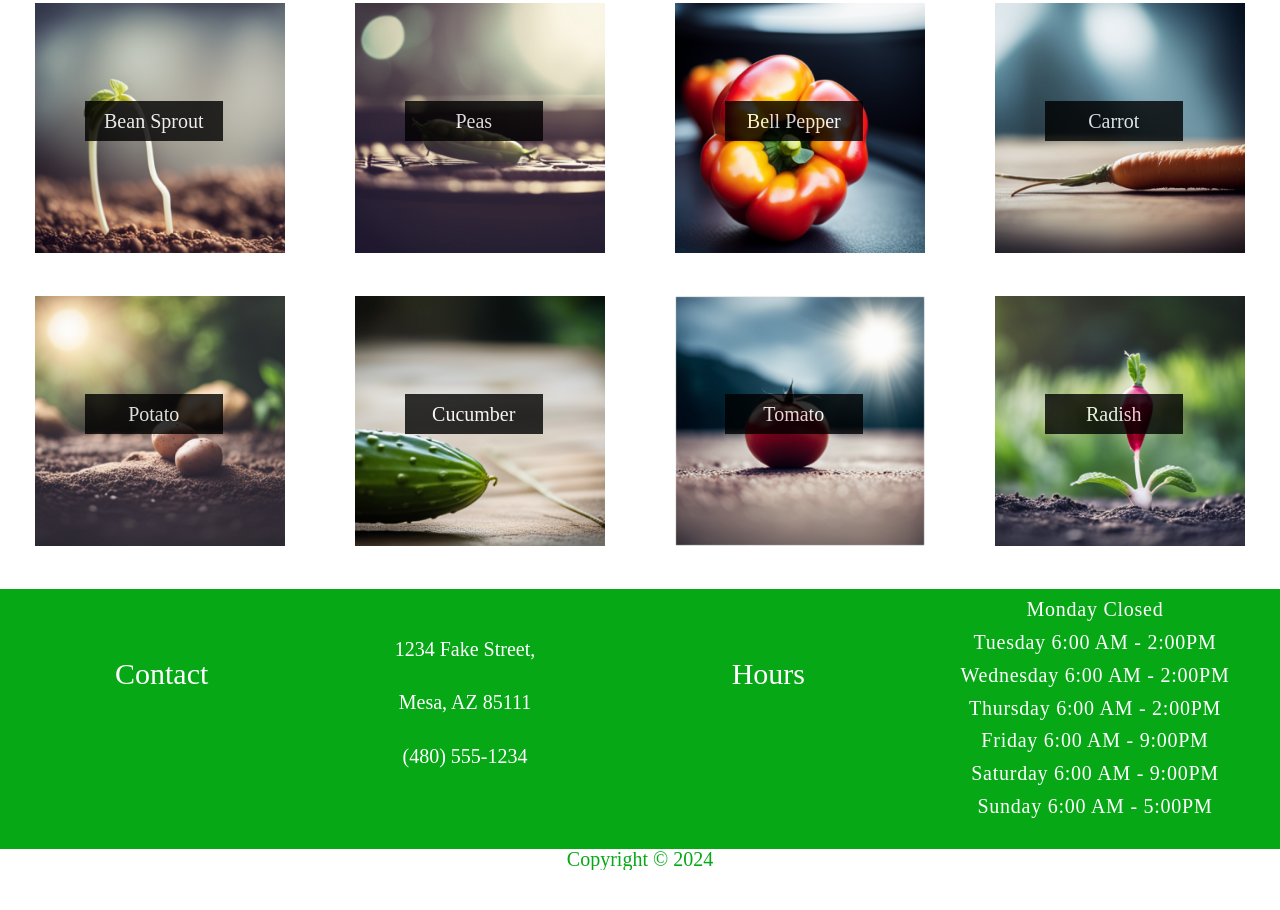
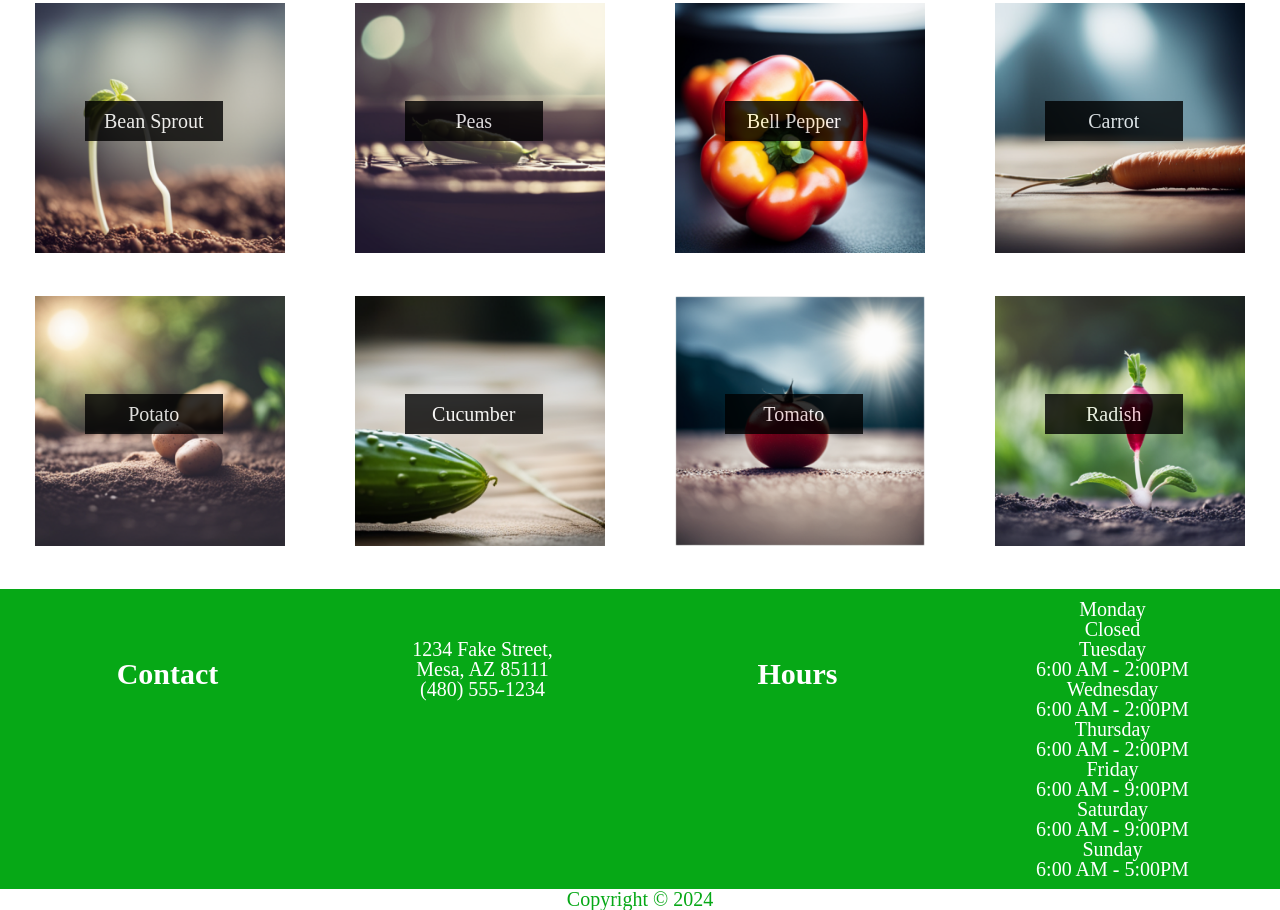
Before and after one commit to mpsiegle/farm, a plain HTML site: page index.html in a window 1280 px wide. Shown: the part 1809-2719 px from the top of the page. Before the commit the page ends 2679 px from the top, so only its background shows below. Drawn offline with Linux system fonts and the light colour scheme; a web font is replaced by a local one.

Commit message:
corrected "address" and time tags

```diff
--- a/index.html
+++ b/index.html
@@ -142,25 +142,34 @@
     </main>
 
     <footer>
-        <p id="contact">Contact</p>
+        <h2 id="contact">Contact</h2>
 
-        <div id="address">
-            <p>1234 Fake Street,</p>
-            <p>Mesa, AZ 85111</p>
-            <p>(480) 555-1234</p>
-        </div>
+        <address id="address">
+            1234 Fake Street,<br>
+            Mesa, AZ 85111<br>
+            (480) 555-1234<br>
+        </address>
 
-        <p id="hours">Hours</p>
+        <h2 id="hours">Hours</h2>
 
-        <div id="times">
-            <p>Monday Closed</p>
-            <p>Tuesday 6:00 AM - 2:00PM</p>
-            <p>Wednesday 6:00 AM - 2:00PM</p>
-            <p>Thursday 6:00 AM - 2:00PM</p>
-            <p>Friday 6:00 AM - 9:00PM </p>
-            <p>Saturday 6:00 AM - 9:00PM </p>
-            <p>Sunday 6:00 AM - 5:00PM</p>
-        </div>
+
+           <dl>
+            <dt>Monday</dt>
+            <dd>Closed</dd>
+            <dt>Tuesday</dt>
+            <dd>6:00 AM - 2:00PM</dd>
+            <dt>Wednesday</dt>
+            <dd>6:00 AM - 2:00PM</dd>
+            <dt>Thursday</dt>
+            <dd>6:00 AM - 2:00PM</dd>
+            <dt>Friday</dt>
+            <dd>6:00 AM - 9:00PM</dd>
+            <dt>Saturday</dt>
+            <dd>6:00 AM - 9:00PM</dd>
+            <dt>Sunday</dt>
+            <dd>6:00 AM - 5:00PM</dd>
+          </dl>
+
 
     </footer>
     <p id="copyright">Copyright &copy; 2024</p>
--- a/style.css
+++ b/style.css
@@ -2,10 +2,10 @@
    v2.0 | 20110126
    License: none (public domain)
 */
-@import url('https://fonts.googleapis.com/css2?family=Habibi&family=Irish+Grover&display=swap');
+@import url('https://fonts.googleapis.com/css2?family=Habibi&family=Irish+Grover&display=swap'); /*imported fonts*/
 
 
-html, body, div, span, applet, object, iframe,
+html, body, div, span, applet, object, iframe, /*css reset*/
 h1, h2, h3, h4, h5, h6, p, blockquote, pre,
 a, abbr, acronym, address, big, cite, code,
 del, dfn, em, img, ins, kbd, q, s, samp,
@@ -50,14 +50,14 @@ table {
 }
 
 
-:root{
+:root{                  /*root variables*/
     --green: #06A816;
     --orange: #E75D02;
     --black: #000000;
     --white: #ffffff;
 }
 
-*{
+*{                     /*global styles*/
     margin: 0;
     padding: 0;
     box-sizing: border-box;
@@ -240,7 +240,7 @@ figure figcaption{
   }
 
 
-  @media screen and (min-width: 350px) {
+  @media screen and (min-width: 350px) {     /*media query (small)*/
 
   header{
       display: grid;
@@ -273,7 +273,7 @@ figure figcaption{
   }
 
  }
-  @media screen and (min-width: 836px) {
+  @media screen and (min-width: 836px) { /*media query (med)*/
     header{
       display: grid;
       grid-template-columns: 1fr 1fr;
@@ -307,7 +307,7 @@ figure figcaption{
     footer{
       display: grid;
       grid-template-columns: 1fr 1fr;
-      height: 320px;
+      height: auto;
     }
 
     #address{
@@ -325,7 +325,7 @@ figure figcaption{
 }
 
 
-  @media screen and (min-width: 1100px) {
+  @media screen and (min-width: 1100px) {   /*media query (large)*/
 
     header{
       display: grid;
@@ -365,8 +365,12 @@ figure figcaption{
   footer{
     display: grid;
     grid-template-columns: 1fr 1fr 1fr 1fr;
-    height: 260px;
     width: 100%;
+    height: 300px;
+  }
+
+  #copyright{
+    height: 10px;
   }
 
   #address{
@@ -391,7 +395,7 @@ figure figcaption{
   }
 
 
-@media screen and (min-width: 1200px) {
+@media screen and (min-width: 1200px) {   /*media query (xl)*/
 
   header{
     display: grid;
```
